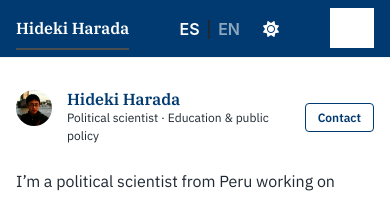
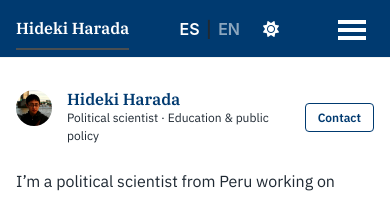
Before and after one commit to haradaoyakawahideki/haradaoyakawahideki.github.io, a Jekyll site: the page built from _pages/about.md, in a window 390 px wide. Shown: the top 197 px of the page. Built offline with Jekyll 4.4.1, drawn with Linux system fonts in a browser that asks for light colours; a script bundle is joined from its source files by our own code; a script that is not in the unit is left out.

Commit message:
Visible mobile menu button
Co-Authored-By: Claude Opus 5.5 <noreply@anthropic.com>

```diff
--- a/_includes/head/custom.html
+++ b/_includes/head/custom.html
@@ -171,3 +171,8 @@
   body { padding-bottom: 0 !important; margin-bottom: 0 !important; }
   .greedy-nav .visible-links a.is-active { box-shadow: inset 0 -3px 0 #fff; }
 </style>
+<style>
+  .greedy-nav button { background: transparent !important; border: 0 !important; }
+  .greedy-nav button .navicon, .greedy-nav button .navicon:before, .greedy-nav button .navicon:after { background: #fff !important; }
+  .greedy-nav button:after { border-bottom-color: #fff !important; }
+</style>
```
